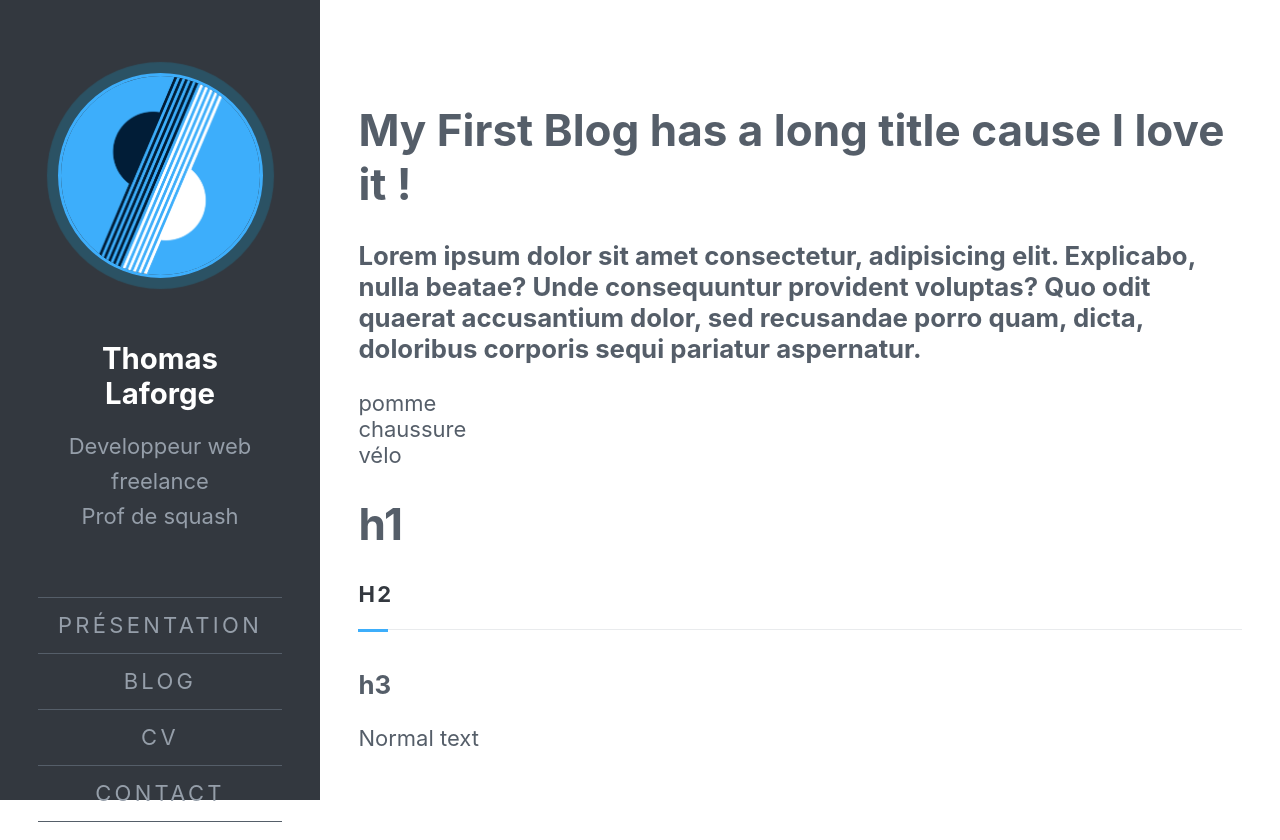
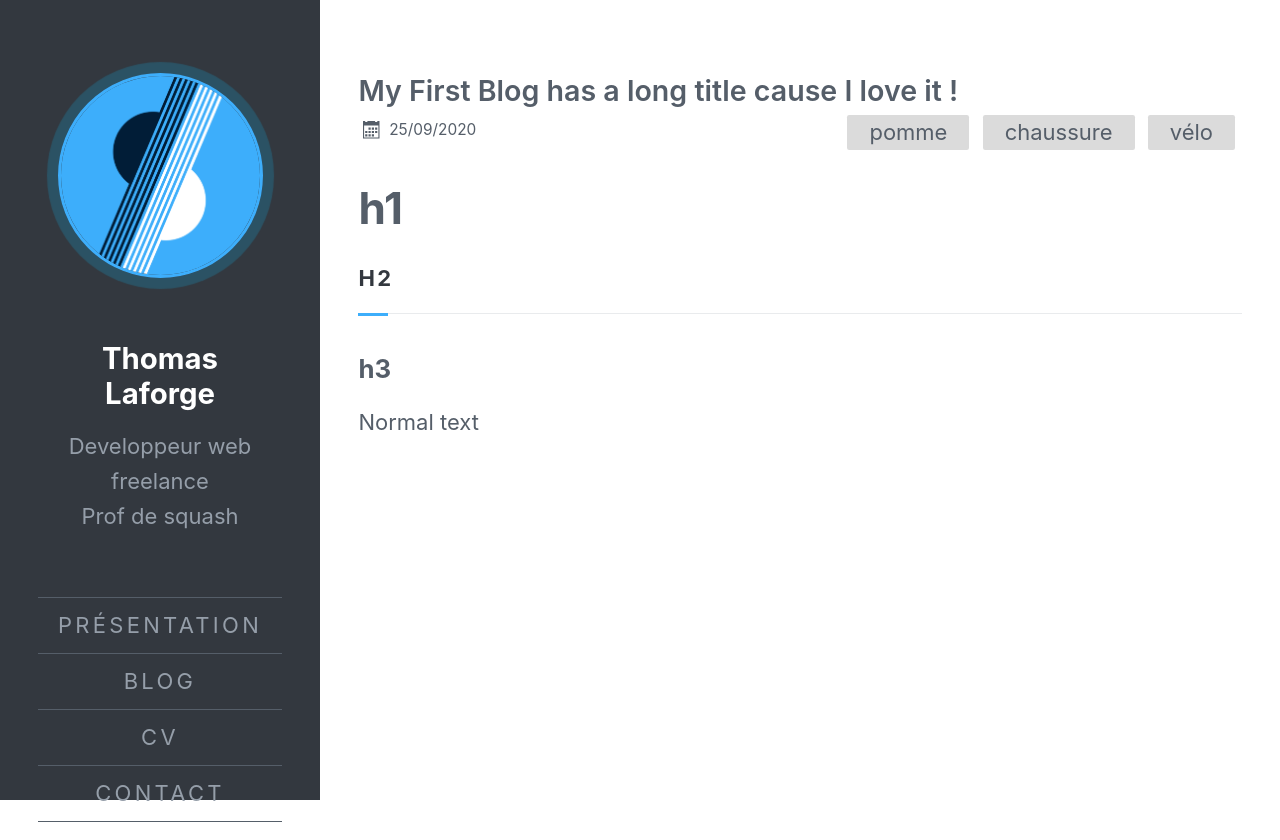
Before and after one commit to ThomasLaforge/ThomasLaforge.github.io, a Next.js app: page /blog/blog-one in a window 1280 px wide. Shown: the top 840 px of the page. After the commit the page ends 800 px from the top, so only its background shows below. Built offline with nearby package versions, Linux system fonts and the light colour scheme.

Commit message:
copying style from blog list to blog element

```diff
--- a/pages/blog/[blog].tsx
+++ b/pages/blog/[blog].tsx
@@ -4,6 +4,7 @@ import ReactMarkdown from "react-markdown";
 import { Prism as SyntaxHighlighter } from "react-syntax-highlighter";
 import { NextPageContext } from "next";
 import Head from "next/head";
+import { ImCalendar } from "react-icons/im";
 
 const CodeBlock = ({ language, value }: { language: string, value: string}) => {
   return (
@@ -17,6 +18,7 @@ interface BlogProps {
   content: string,
   data: {
     title: string,
+    date: string,
     description: string,
     tags: string[]
   }
@@ -30,18 +32,30 @@ const Blog = ({ content, data }: BlogProps) => {
       <Head>
         <title>{'Thomas Laforge - ' + frontmatter.title}</title>
       </Head>
-      <h1>{frontmatter.title}</h1>
-      <h3>{frontmatter.description}</h3>
-      <div className="tags">
-        {frontmatter.tags && frontmatter.tags.map((t, i) => (
-          <div className="tag" key={i}>{t}</div>
+      <div className="blog-article">
+        <div className='blog-summary'>
+          <div className='blog-title'>{frontmatter.title}</div>
+          <div className="blog-meta">
+            <div className="blog-date">
+              <ImCalendar className='date-icon'/>
+              <div className="date-value">{frontmatter.date}</div>
+            </div>
+            {frontmatter.tags &&
+              <div className="blog-tags">
+                {frontmatter.tags.map((t, k) => (
+                  <div className="blog-tag-elt" key={k}>{t}</div>
                 ))}
               </div>
+            }
+          </div>
+        </div>
+
         <ReactMarkdown
           escapeHtml={true}
           source={content}
           renderers={{ code: CodeBlock }}
         />
+      </div>
     </>
   );
 };
--- a/styles/blog.scss
+++ b/styles/blog.scss
@@ -61,3 +61,57 @@
         }
     }
 }
+
+.blog-article {
+    .blog-summary {
+        width: 100%;
+        display: flex;
+        flex-direction: column;
+        margin-bottom: 3vh;
+
+        .blog-title {
+            font-size: 1.3rem;
+            // color: #444;
+            font-weight: 600;
+            margin-bottom: 0.5vh;
+            // font-style: italic;
+        }
+        .blog-meta {
+            display: flex;
+            flex-direction: row;
+            flex-wrap: wrap;
+
+            .blog-date {
+                flex: 1;
+                display: flex;
+                flex-direction: row;
+                align-content: center;
+
+                width: 12rem;
+                height: 1.8rem;
+                line-height: 1.6rem;
+
+                .date-icon {
+                    height: 90%;
+                    width: 0.8rem;
+                    margin-left: 0.2rem;
+                    margin-right: 0.4rem;
+                }
+
+                .date-value {
+                    font-size: 0.7rem;
+                }
+            }
+            .blog-tags {
+                display: flex;
+                .blog-tag-elt {
+                    align-content: center;
+                    padding: 0.2rem 1rem;
+                    background-color: #dbdbdb;
+                    border-radius: 0.1rem;
+                    margin: auto 0.3rem;
+                }
+            }
+        }
+    }
+}
--- a/styles/contact.scss
+++ b/styles/contact.scss
@@ -1,7 +1,12 @@
 .screen-reader-text {
-    visibility: hidden;
+    border: 0;
+    clip: rect(1px, 1px, 1px, 1px);
+    height: 1px;
+    overflow: hidden;
+    padding: 0;
+    position: absolute !important;
+    width: 1px;
 }
 
 .site-main {
-    background-color: blue;
 }
```
Also changed, not shown: content/coding-blog.md (+9 -1 lines). Lines whose indentation alone changed are shown as unchanged.
